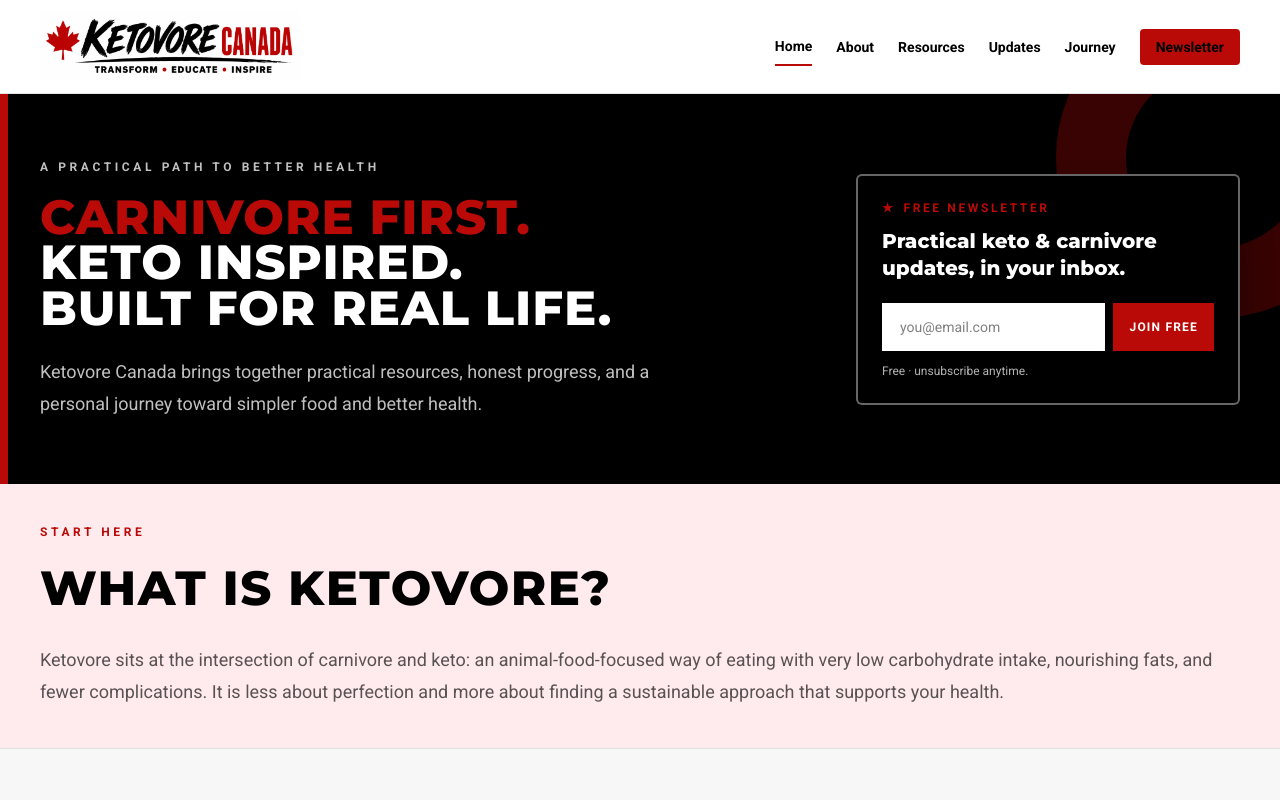
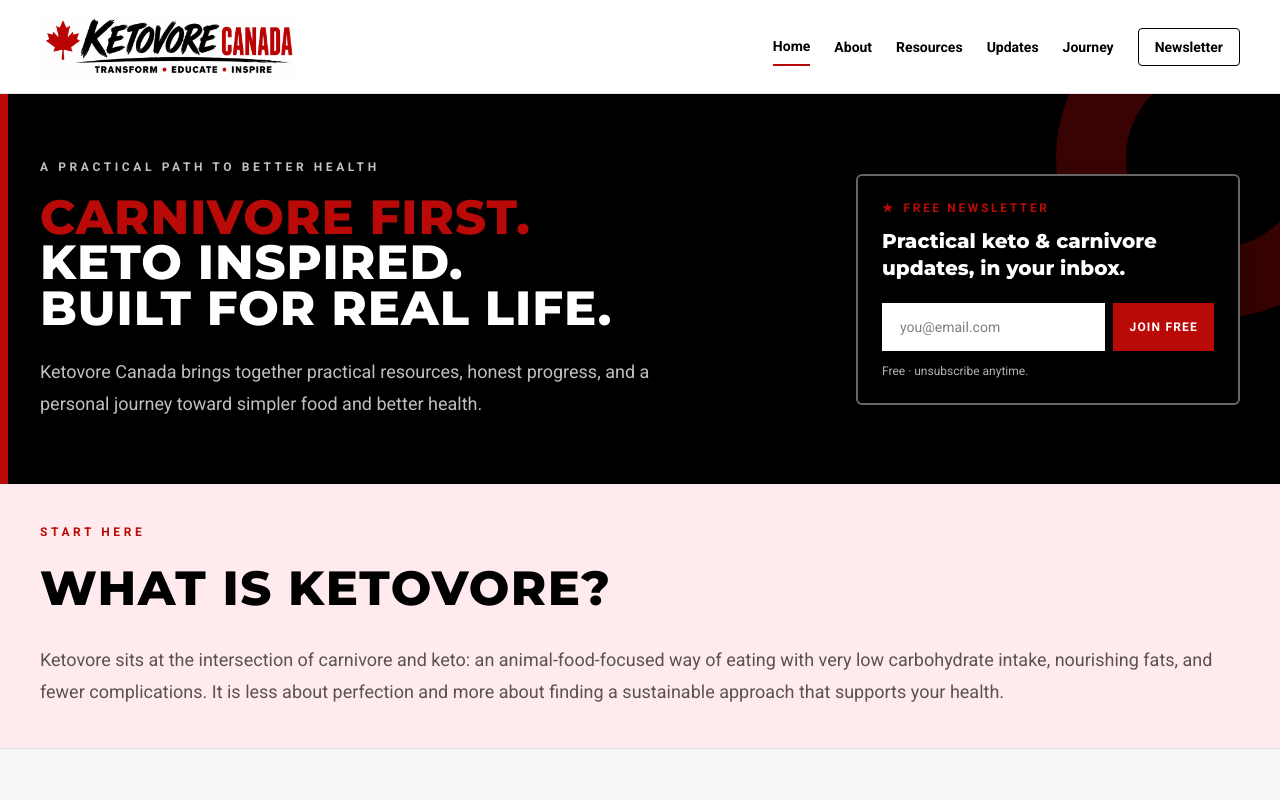
Before and after one commit to couchmanrick-wq/ketovorecanada, a Next.js app: page / in a window 1280 px wide. Shown: the top 800 px of the page. Built offline with nearby package versions, Linux system fonts and the light colour scheme.

Commit message:
Restyle header Newsletter button as white with a thin black border
Co-Authored-By: Claude Sonnet 5 <noreply@anthropic.com>

```diff
--- a/app/page.tsx
+++ b/app/page.tsx
@@ -118,7 +118,7 @@ export default function Home() {
             <a href="#resources" className="py-2 transition hover:text-[#ba0a07]">Resources</a>
             <a href="#updates" className="py-2 transition hover:text-[#ba0a07]">Updates</a>
             <a href="#journey" className="py-2 transition hover:text-[#ba0a07]">Journey</a>
-            <a href="#newsletter" className="rounded-sm bg-[#ba0a07] px-4 py-2 text-white transition hover:bg-black">Newsletter</a>
+            <a href="#newsletter" className="rounded-sm border border-black bg-white px-4 py-2 text-black transition hover:bg-black hover:text-white">Newsletter</a>
           </nav>
         </div>
       </header>
```
